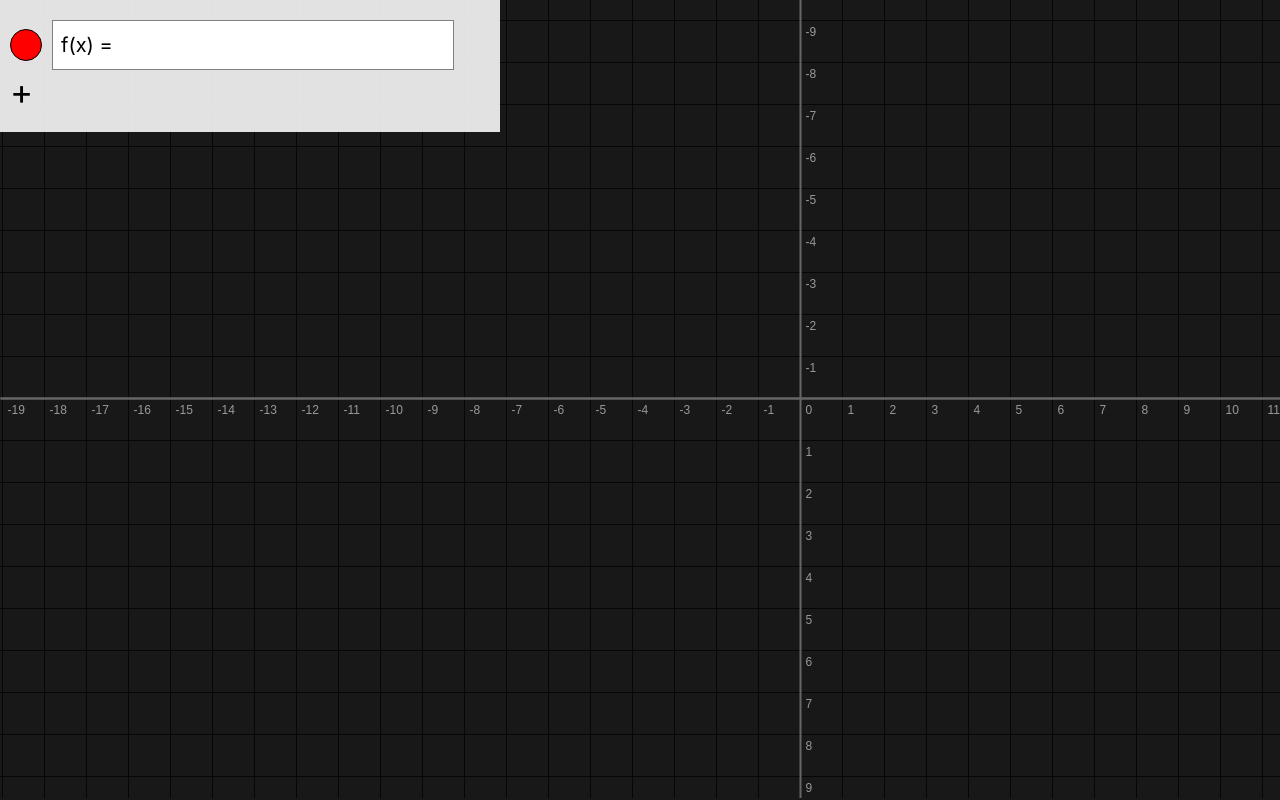
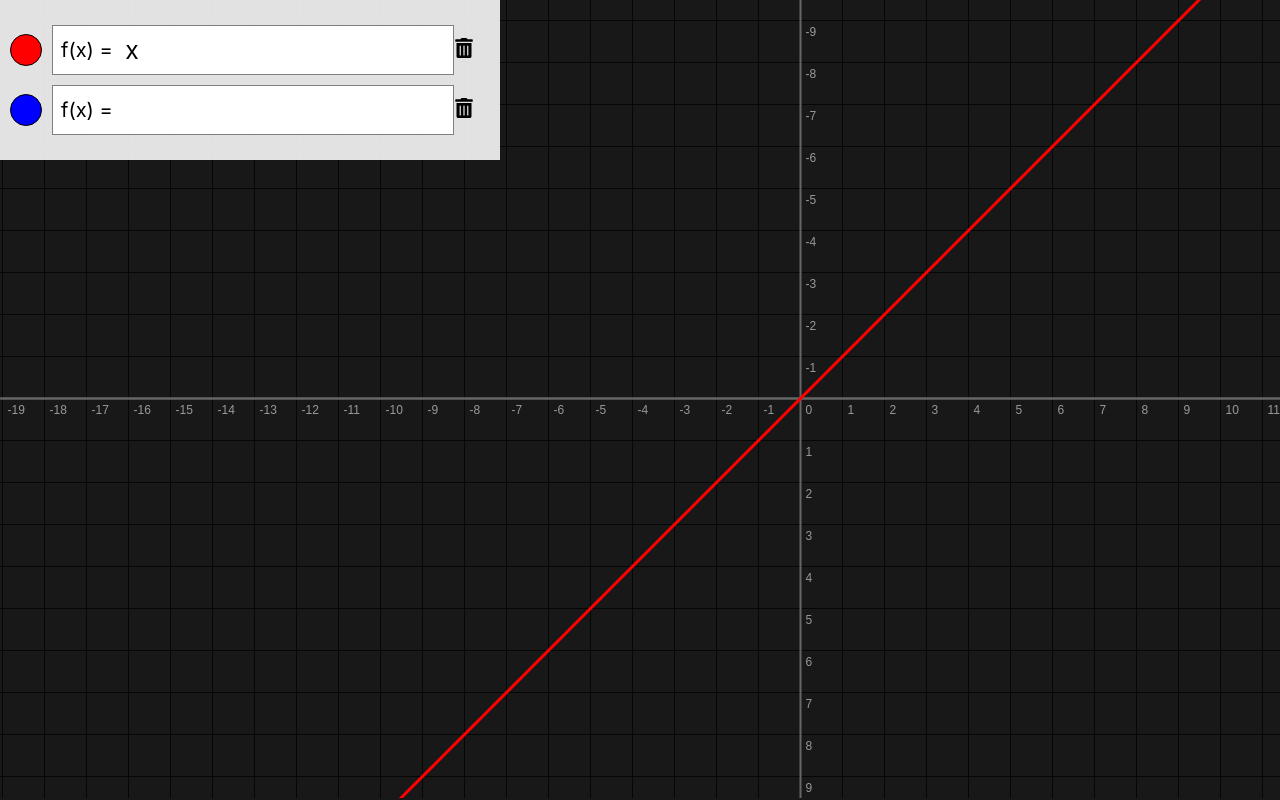
Before and after one commit to janstaffa/graph-cal, a React (Create React App) app: page / in a window 1280 px wide. Built offline with nearby package versions, Linux system fonts and the light colour scheme.

Commit message:
added possibility for multiple graphs

```diff
--- a/package.json
+++ b/package.json
@@ -14,6 +14,7 @@
     "mathjs": "^10.0.0",
     "react": "^17.0.2",
     "react-dom": "^17.0.2",
+    "react-icons": "^4.3.1",
     "react-scripts": "4.0.3",
     "typescript": "^4.1.2",
     "web-vitals": "^1.0.1"
--- a/src/components/Canvas.tsx
+++ b/src/components/Canvas.tsx
@@ -1,6 +1,8 @@
-import { useEffect, useRef, useState } from 'react';
-import { Graph } from '../graph';
-import { getObjectFitSize } from '../utils/getObjectFitSize';
+import { useEffect, useRef, useState } from "react";
+import { Graph } from "../graph";
+import { getObjectFitSize } from "../utils/getObjectFitSize";
+import { randomRGBColor } from "../utils/random";
+import { FaTrashAlt } from "react-icons/fa";
 export interface CanvasProps {}
 
 interface GraphInput {
@@ -9,9 +11,15 @@ interface GraphInput {
 }
 const Canvas: React.FC<CanvasProps> = () => {
   const canvas = useRef<HTMLCanvasElement>(null);
-  const [currentExpression, setCurrentExpression] = useState<string>('');
+  const [currentExpression, setCurrentExpression] = useState<string>("");
   const graph = useRef<Graph>();
-  const [graphInputs, setGraphInputs] = useState<GraphInput[]>([]);
+  const [graphInputs, setGraphInputs] = useState<GraphInput[]>([
+    { expression: "x", color: "#f00" },
+    { expression: "", color: "#00f" },
+  ]);
+  const graphInputsRef = useRef<GraphInput[]>(graphInputs);
+  graphInputsRef.current = graphInputs;
+
   useEffect(() => {
     if (!canvas.current) return;
     const dimensions = getObjectFitSize(
@@ -29,25 +37,25 @@ const Canvas: React.FC<CanvasProps> = () => {
     graph.current.initialize();
 
     let dragging = false;
-    canvas.current.addEventListener('mousedown', (e) => {
+    canvas.current.addEventListener("mousedown", (e) => {
       dragging = true;
     });
 
     const stopDrag = () => {
       dragging = false;
-      canvas.current?.classList.remove('dragging');
+      canvas.current?.classList.remove("dragging");
     };
-    canvas.current.addEventListener('mouseup', stopDrag);
-    canvas.current.addEventListener('mouseleave', stopDrag);
+    canvas.current.addEventListener("mouseup", stopDrag);
+    canvas.current.addEventListener("mouseleave", stopDrag);
 
-    canvas.current.addEventListener('mousemove', (e) => {
+    canvas.current.addEventListener("mousemove", (e) => {
       if (!dragging || !graph.current) return;
 
-      canvas.current?.classList.add('dragging');
+      canvas.current?.classList.add("dragging");
       graph.current.moveGraph(e.movementX, e.movementY);
     });
-    canvas.current.addEventListener('wheel', () => {
-      console.log('scrolling');
+    canvas.current.addEventListener("wheel", () => {
+      console.log("scrolling");
     });
     //  canvas.current.addEventListener('mousewheel', (e: WheelEvent) => {
     //    // e.preventDefault();
@@ -60,39 +68,58 @@ const Canvas: React.FC<CanvasProps> = () => {
   }, []);
 
   useEffect(() => {
-    if (currentExpression.length === 0 || !graph.current) return;
+    if (!graph.current) return;
     graph.current.clearGraph();
-    graph.current.drawGraph(currentExpression, '#ff0000');
-  }, [currentExpression]);
-
+    for (const input of graphInputs) {
+      graph.current.drawGraph(input.expression, input.color);
+    }
+  }, [graphInputs]);
   const addGraph = () => {
-    setGraphInputs([{ color: '#00ff00', expression: '2*x' }]);
+    console.log("called");
+    const newGraphInput: GraphInput = {
+      color: randomRGBColor(),
+      expression: "",
+    };
+    setGraphInputs([...graphInputsRef.current, newGraphInput]);
   };
   return (
     <div>
       <div className="toolbox">
-        <div className="expression-input">
-          <div className="color-code"></div>
-          <label>f(x) = </label>
-          <input
-            type="text"
-            value={currentExpression}
-            onChange={(e) => setCurrentExpression(e.target.value)}
-          />
-        </div>
-        {graphInputs.map((graphInput) => (
-          <div className="expression-input">
+        {graphInputs.map((graphInput, idx) => (
+          <div className="expression-input" key={idx}>
             <div
               className="color-code"
               style={{ backgroundColor: graphInput.color }}
             ></div>
             <label>f(x) = </label>
-            <input type="text" value={graphInput.expression} />
+            <input
+              type="text"
+              value={graphInput.expression}
+              onChange={(e) => {
+                const updatedGraphInputs = [...graphInputs];
+                const thisGraph = updatedGraphInputs[idx];
+                const newGraphInput: GraphInput = {
+                  color: randomRGBColor(),
+                  expression: "",
+                };
+                updatedGraphInputs[idx] = {
+                  ...thisGraph,
+                  expression: e.target.value,
+                };
+                if (idx === graphInputs.length - 1) {
+                  if (thisGraph.expression === "" && e.target.value !== "") {
+                    updatedGraphInputs.push(newGraphInput);
+                  }
+                }
+
+                setGraphInputs(updatedGraphInputs);
+              }}
+            />
+            <div className="remove">
+              <FaTrashAlt />
+            </div>
           </div>
         ))}
-        <div className="add-graph" onClick={addGraph}>
-          +
-        </div>
       </div>
       <canvas id="graph" ref={canvas}></canvas>;
     </div>
--- a/src/styles/index.css
+++ b/src/styles/index.css
@@ -1,7 +1,7 @@
 body {
   margin: 0;
-  font-family: -apple-system, BlinkMacSystemFont, 'Segoe UI', 'Roboto', 'Oxygen',
-    'Ubuntu', 'Cantarell', 'Fira Sans', 'Droid Sans', 'Helvetica Neue',
+  font-family: -apple-system, BlinkMacSystemFont, "Segoe UI", "Roboto", "Oxygen",
+    "Ubuntu", "Cantarell", "Fira Sans", "Droid Sans", "Helvetica Neue",
     sans-serif;
   background-color: #181818;
   width: 100vw;
@@ -53,6 +53,7 @@ canvas#graph.dragging {
   display: flex;
   flex-direction: row;
   align-items: center;
+  margin: 5px 0;
 }
 
 .color-code {
--- a/src/utils/random.ts
+++ b/src/utils/random.ts
@@ -1,2 +1,9 @@
 export const randomIntInc = (min: number, max: number) =>
   Math.floor(Math.random() * (max - min + 1) + min);
+
+export const randomRGBColor = () => {
+  const r = randomIntInc(0, 255);
+  const g = randomIntInc(0, 255);
+  const b = randomIntInc(0, 255);
+  return `rgb(${r}, ${g}, ${b})`;
+};
```
Also changed, not shown: src/graph.ts (+6 -6 lines), 1 other file (tests, documents, lock files or other folders).
